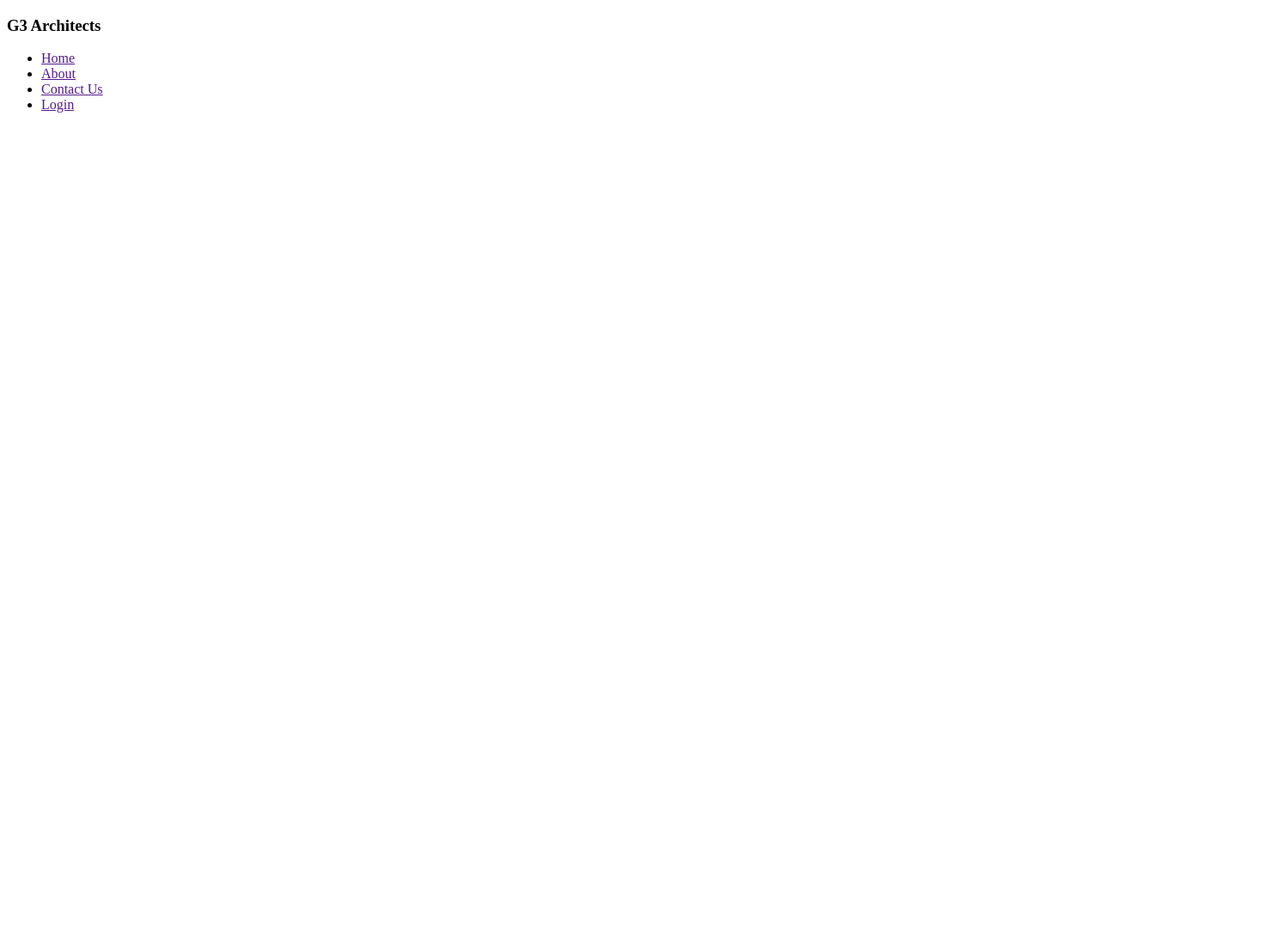
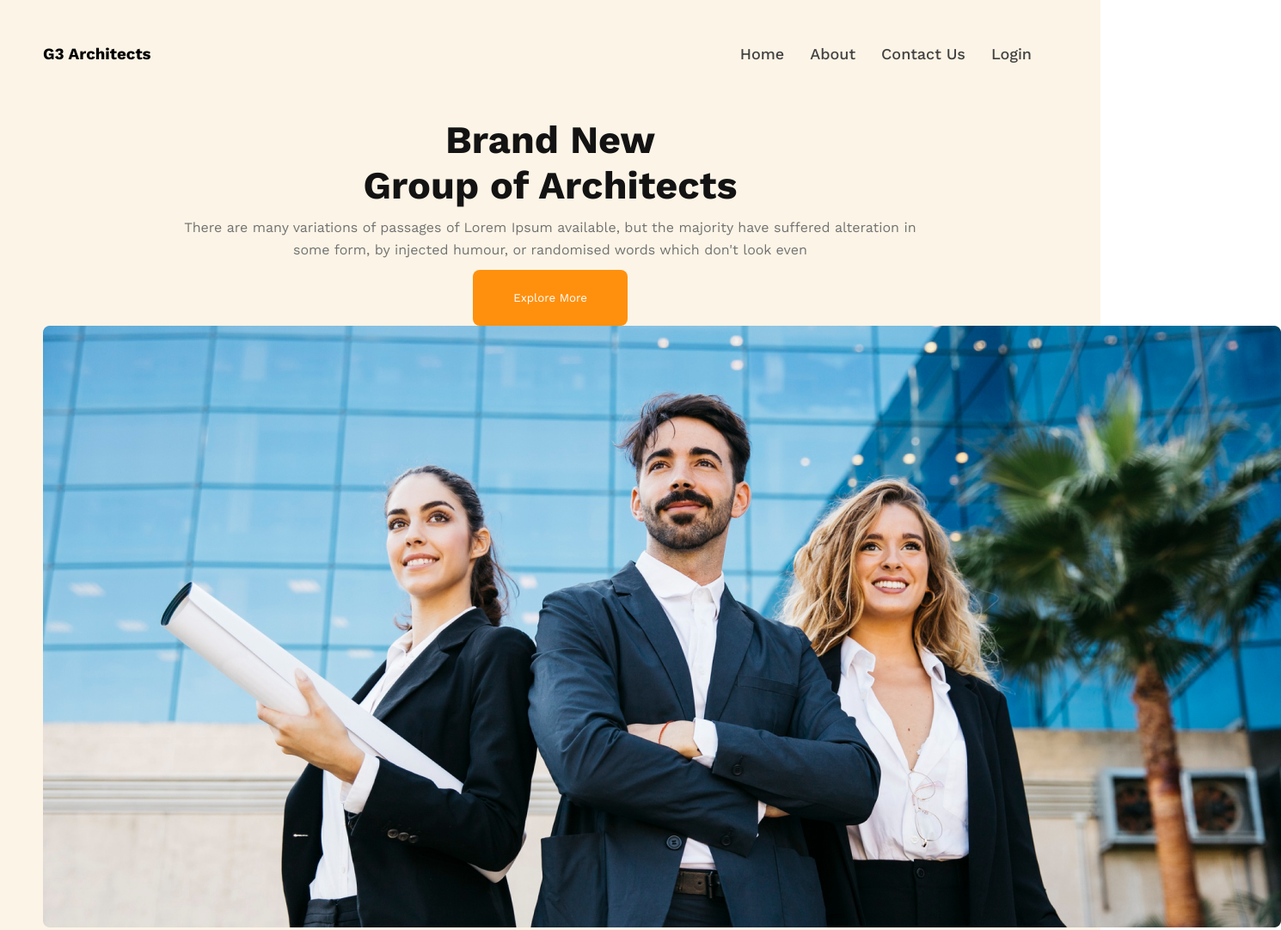
Before and after one commit to safikulislam19/g3-architects, a plain HTML site: page index.html in a window 1280 px wide. Shown: the top 1082 px of the page at 86% size, 1490 px wide, since content can reach past the window. Before the commit the page ends 800 px from the top, so only its background shows below. Drawn offline with nearby package versions, Linux system fonts and the light colour scheme.

Commit message:
added banner content

```diff
--- a/index.html
+++ b/index.html
@@ -11,13 +11,24 @@
 </head>
 <body>
     <header>
-        <h3>G3 Architects</h3>
+        <nav>
+            <h3>G3 Architects</h3>
         <ul>
-            <li><a href="">Home</a></li>
-            <li><a href="">About</a></li>
-            <li><a href="">Contact Us</a></li>
-            <li><a href="">Login</a></li>
+            <li ><a href="" class="nav-title">Home</a></li>
+            <li><a href="" class="nav-title">About</a></li>
+            <li><a href="" class="nav-title">Contact Us</a></li>
+            <li><a href="" class="nav-title">Login</a></li>
         </ul>
+        </nav>
+        <div class="banner">
+            <div class="banner-container">
+                <h1 class="banner-head">Brand New<br>Group of Architects
+                    </h1>
+                    <p class="banner-text">There are many variations of passages of Lorem Ipsum available, but the majority have suffered alteration in<br>some form, by injected humour, or randomised words which don't look even</p>
+                    <button class="btn-primary">Explore More</button>
+            </div>
+            <img class="bannar-photo" src="images/banner.png" alt="">
+        </div>
     </header>
     <main>
 
--- a/styles/index.css
+++ b/styles/index.css
@@ -0,0 +1,67 @@
+/* Shared Style */
+*{
+    margin: 0;
+    padding: 0;
+    font-family: Work Sans;
+}
+.btn-primary{
+    width: 180px;
+    height: 65px;
+    border: 0;
+    border-radius: 8px;
+    background: #FF900E;
+    color: #FFF;
+}
+/* header style */
+header{
+    background-color: rgba(225,144,14,0.10);
+    padding: 50px;
+}
+/* Navbar Style */
+nav{
+    display: flex;
+    justify-content: space-between;
+    align-items: center;
+
+}
+nav > ul{
+    display: flex;
+}
+nav > ul >li{
+    list-style: none;
+    margin-right: 30px;
+}
+h1{
+    color: var(--Dark-01, #131313);
+    text-align: center;
+    font-size: 45px;
+    font-weight: 700;
+    line-height: normal;
+}
+.nav-title{
+    text-decoration: none;
+    color:#424242;
+    text-align: center;
+    font-size: 18px;
+    font-weight: 500;
+    line-height: 26px;
+}
+/* Banner style */
+.banner{
+  margin-top: 60px;
+}
+.banner-container{
+    margin: 0 auto;
+    text-align: center;
+}
+.banner-text{
+    color: #727272;
+    text-align: center;
+    font-size: 16px;
+    font-weight: 400;
+    line-height: 26px;
+    margin: 10px auto;
+}
+/* .banner-photo{
+
+} */
```
